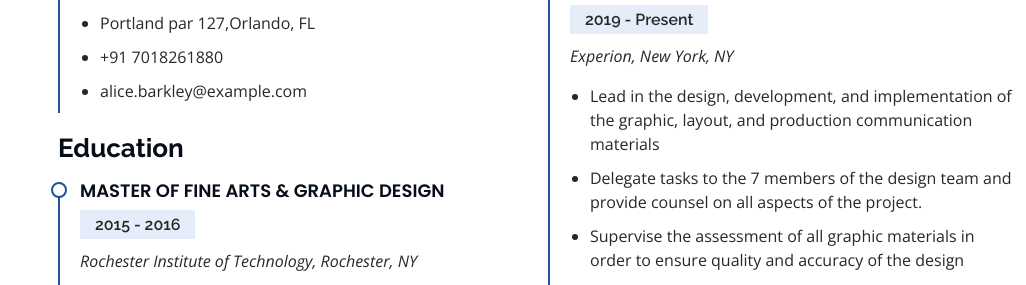
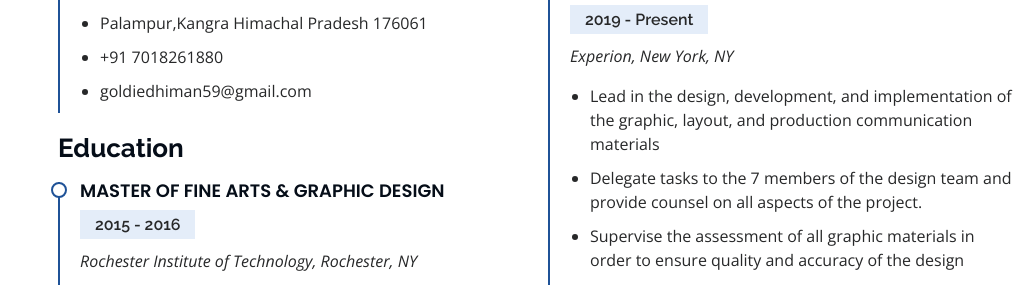
Before and after one commit to goldie59/rajatdhiman.com, a plain HTML site: page index.html in a window 1280 px wide. Shown: the part 2738-3023 px from the top of the page, without its empty margins (254-1280 px from the left). Drawn offline with nearby package versions, Linux system fonts and the light colour scheme.

Commit message:
Update index.html

```diff
--- a/index.html
+++ b/index.html
@@ -86,7 +86,7 @@
             <img src="assets/img/FB_IMG_1675361752305.jpg"class="img-fluid" alt="">
           </div>
           <div class="col-lg-8 pt-4 pt-lg-0 content" data-aos="fade-left">
-            <h3>UI/UX Designer &amp; Web Developer.</h3>
+            <h3>Web Developer.</h3>
             <p class="fst-italic">
               Lorem ipsum dolor sit amet, consectetur adipiscing elit, sed do eiusmod tempor incididunt ut labore et dolore
               magna aliqua.
@@ -247,9 +247,9 @@
               <h4>Rajat Dhiman</h4>
               <p><em></em></p>
               <ul>
-                <li>Portland par 127,Orlando, FL</li>
+                <li>Palampur,Kangra Himachal Pradesh 176061</li>
                 <li>+91 7018261880</li>
-                <li>alice.barkley@example.com</li>
+                <li>goldiedhiman59@gmail.com</li>
               </ul>
             </div>
 
```
